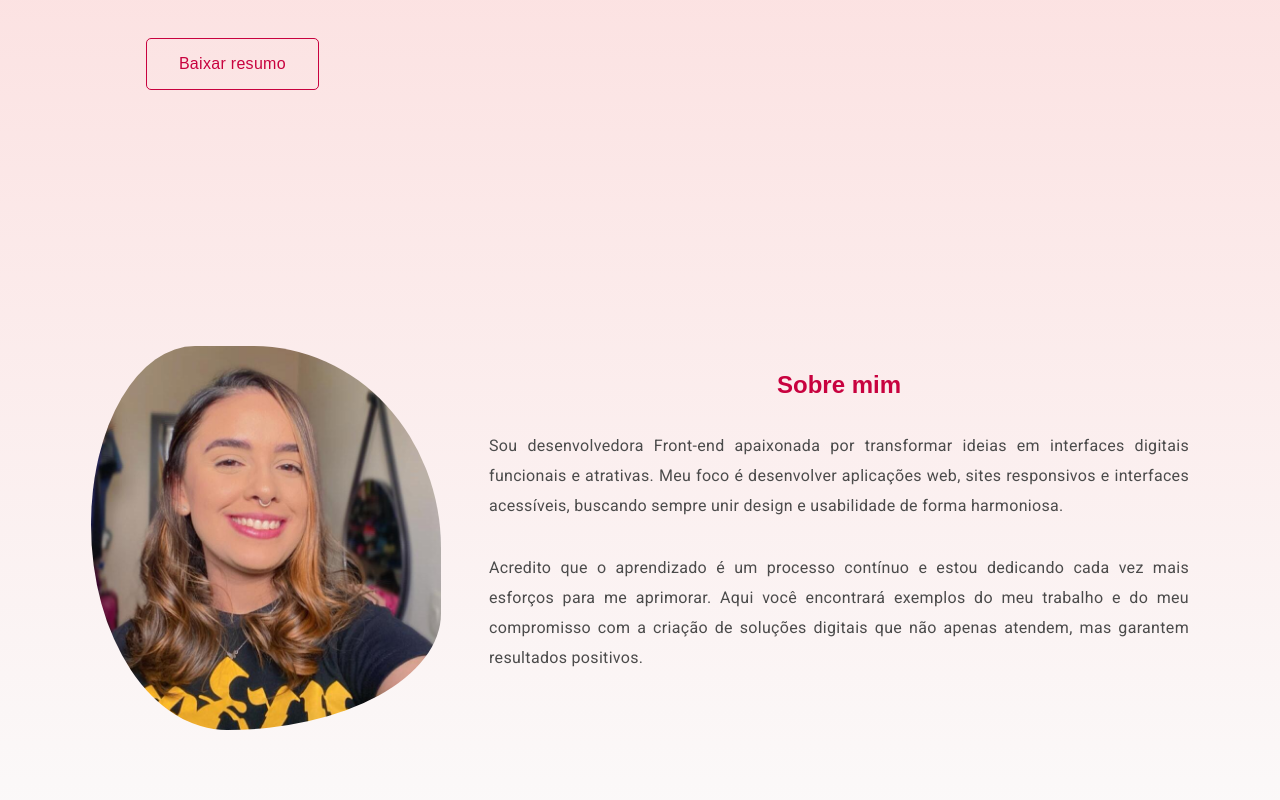
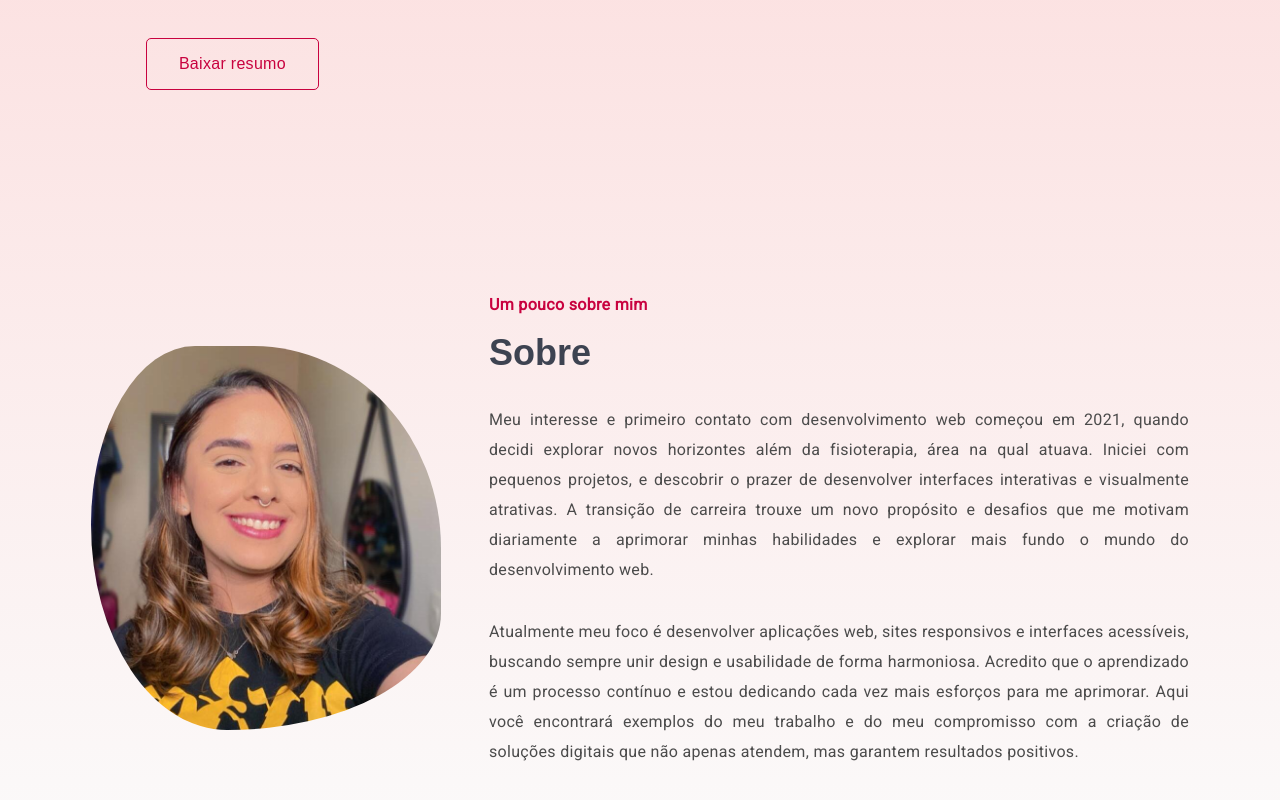
Before and after one commit to oharaju/oharaju.github.io, a Next.js app: page / in a window 1280 px wide. Shown: the part 550-1350 px from the top of the page. Built offline with nearby package versions, Linux system fonts and the light colour scheme.

Commit message:
feat: add texts from about section in jsx markdown format

```diff
--- a/src/components/organisms/About/index.tsx
+++ b/src/components/organisms/About/index.tsx
@@ -1,6 +1,7 @@
-import { Container, ImagemUser, Content, Title, Description } from  './styles';
+import Markdown from 'markdown-to-jsx';
+import { Container, ImagemUser, Content, TextSmall, Title, Description } from  './styles';
 
-export default function About() {
+export default function About ({title, heading, firstParagraph, secondParagraph}: any) {
   return(
     <section>
       <Container>
@@ -8,13 +9,10 @@ export default function About() {
           <ImagemUser src='./images/photo-julia-ohara.jpeg' alt='Imagem de Júlia Ohara' />
         </Content>
         <div>
-          <Title>Sobre mim</Title>
-          <Description>
-            Sou desenvolvedora Front-end apaixonada por transformar ideias em interfaces digitais funcionais e atrativas. Meu foco é desenvolver aplicações web, sites responsivos e interfaces acessíveis, buscando sempre unir design e usabilidade de forma harmoniosa.
-          </Description>
-          <Description>
-            Acredito que o aprendizado é um processo contínuo e estou dedicando cada vez mais esforços para me aprimorar. Aqui você encontrará exemplos do meu trabalho e do meu compromisso com a criação de soluções digitais que não apenas atendem, mas garantem resultados positivos.
-          </Description>
+          <Markdown options={{ wrapper: TextSmall, overrides: { p: { component: TextSmall }}}}>{heading}</Markdown>
+          <Markdown options={{ wrapper: Title, overrides: { h3: { component: Title }}}}>{title}</Markdown>
+          <Markdown options={{ wrapper: Description, overrides: { p: { component: Description }}}}>{firstParagraph}</Markdown>
+          <Markdown options={{ wrapper: Description, overrides: { p: { component: Description }}}}>{secondParagraph}</Markdown>
         </div>
       </Container>
     </section>
--- a/src/components/organisms/About/styles.ts
+++ b/src/components/organisms/About/styles.ts
@@ -42,12 +42,20 @@ export const ImagemUser = styled.img`
 `
 
 export const Title = styled.h3`
-  color: ${colors.secondary};
+  color: ${colors.gray};
   font-family: 'DM Sans', sans-serif;
-  text-align: center;
-  font-size: 24px;
+  font-size: 2.25rem;
   font-weight: 600;
   margin-bottom: 32px;
+  line-height: 2.5rem;
+`
+
+export const TextSmall= styled.p`
+  color: ${colors.secondary};
+  font-weight: 600;
+  font-size: inherit;
+  letter-spacing: 0.02rem;
+  margin: 1rem 0;
 `
 
 export const Description = styled.p`
--- a/src/locales/index.ts
+++ b/src/locales/index.ts
@@ -4,8 +4,14 @@ const locale = {
       title: "Júlia Ohara",
       subtitle: "Desenvolvedora <span>Front-end.</span>",
       description: "Sou desenvolvedora front-end especializada na construção e design de experiências digitais. Atualmente, estou trabalhando na <a href='https://www.dnxsolucoes.com.br/' target='_blank'>DNX</a>.",
+    },
+    about: {
+      heading: "<p>Um pouco sobre mim</p>",
+      title: "<h3>Sobre</h3>",
+      firstParagraph: "<p>Meu interesse e primeiro contato com desenvolvimento web começou em 2021, quando decidi explorar novos horizontes além da fisioterapia, área na qual atuava. Iniciei com pequenos projetos, e descobrir o prazer de desenvolver interfaces interativas e visualmente atrativas. A transição de carreira trouxe um novo propósito e desafios que me motivam diariamente a aprimorar minhas habilidades e explorar mais fundo o mundo do desenvolvimento web.</p>",
+      secondParagraph: "<p>Atualmente meu foco é desenvolver aplicações web, sites responsivos e interfaces acessíveis, buscando sempre unir design e usabilidade de forma harmoniosa. Acredito que o aprendizado é um processo contínuo e estou dedicando cada vez mais esforços para me aprimorar. Aqui você encontrará exemplos do meu trabalho e do meu compromisso com a criação de soluções digitais que não apenas atendem, mas garantem resultados positivos.</p>",
     }
-  },
+  }
 }
 
 export default locale;
--- a/src/pages/index.tsx
+++ b/src/pages/index.tsx
@@ -6,12 +6,13 @@ import locale from '@/locales';
 export default function Home() {
 
   const { hero } = locale['pt-br'];
+  const { about } = locale['pt-br'];
 
   return (
     <>
       <Header />
       <Hero {...hero} />
-      <About />
+      <About {...about} />
     </>
   )
 }
--- a/src/tokens/colors.ts
+++ b/src/tokens/colors.ts
@@ -9,6 +9,7 @@ const colors = {
   stamina: '#222222',
   deep: '#9E9E9E',
   dark: '#191919',
+  gray: '#3d4351'
 };
 
 export default colors;
```
